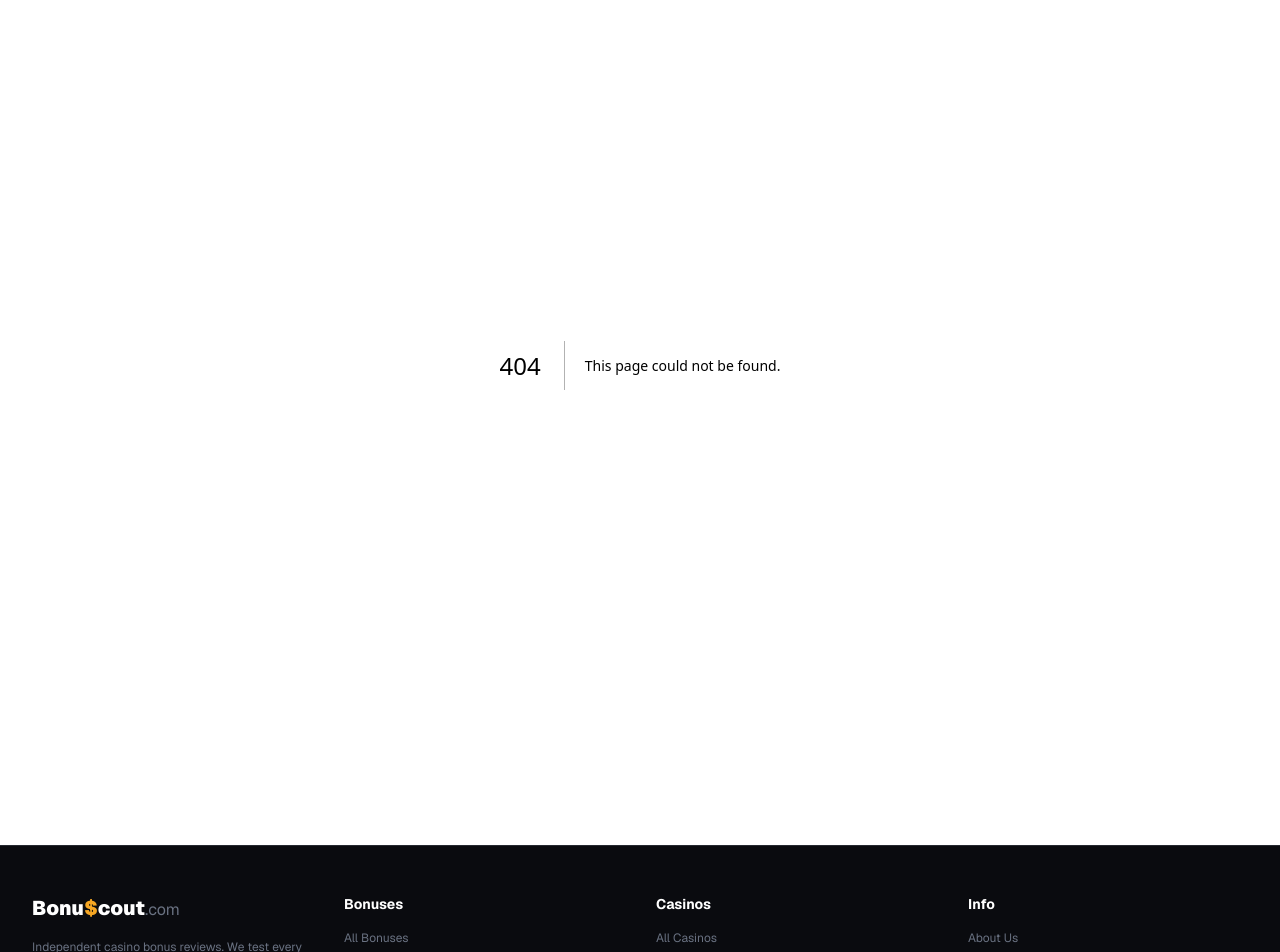
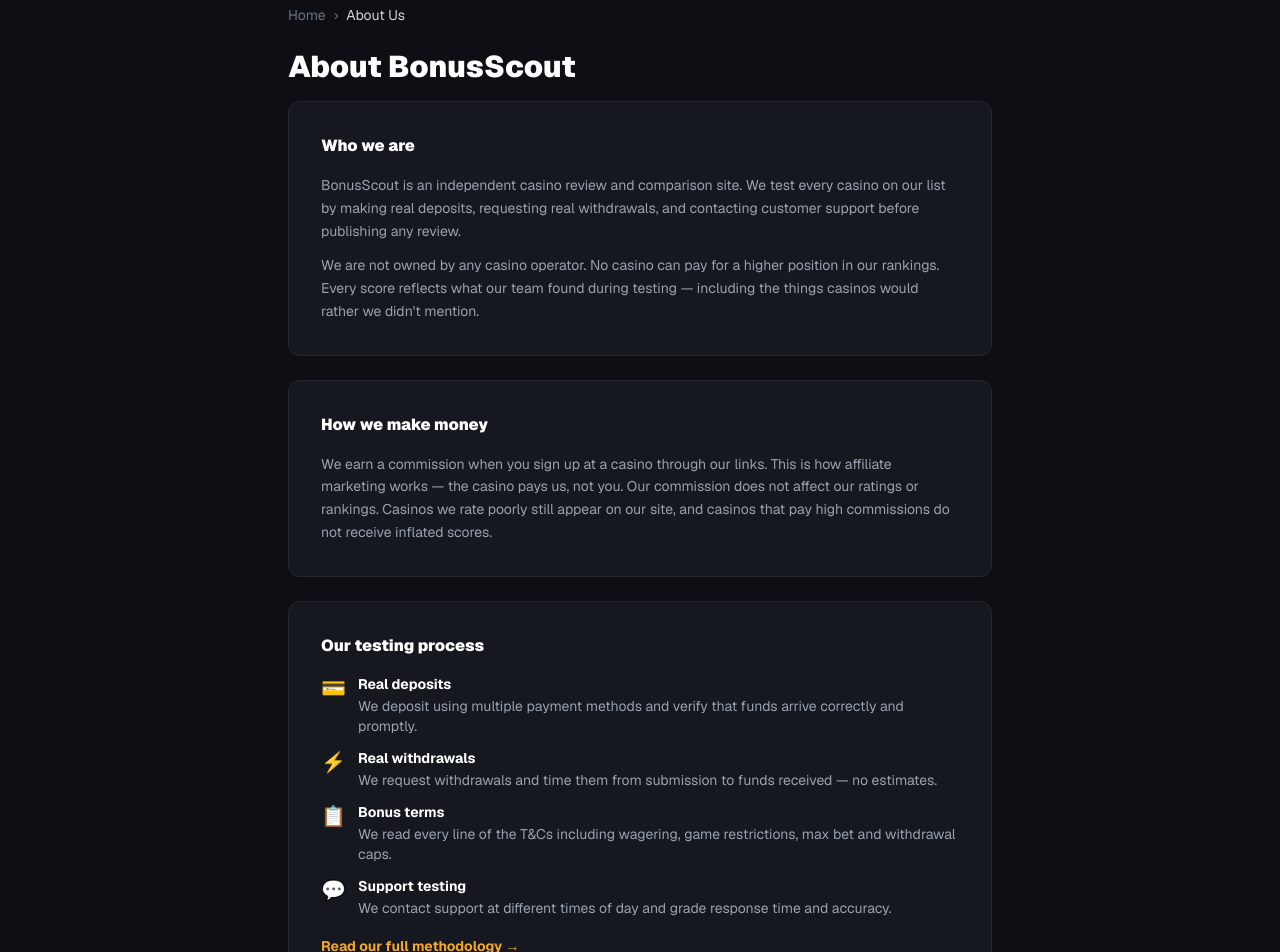
Before and after one commit to MVisionsML/bonuscout, a Next.js app: page /about in a window 1280 px wide. Before the commit this address had no page. Shown: the part 100-1052 px from the top of the page. Built offline with nearby package versions, Linux system fonts and the light colour scheme.

Commit message:
feat: about page

```diff
--- /dev/null
+++ b/src/app/about/page.tsx
@@ -0,0 +1,66 @@
+import Link from 'next/link'
+import { Metadata } from 'next'
+
+export const metadata: Metadata = {
+  title: 'About BonusScout — Independent Casino Bonus Reviews',
+  description: 'About BonusScout. We are an independent casino review site that tests every bonus before recommending it. Learn about our methodology and team.',
+}
+
+export default function AboutPage() {
+  return (
+    <div className="max-w-3xl mx-auto px-4 sm:px-6 lg:px-8 py-10">
+      <div className="text-sm text-gray-500 mb-6">
+        <Link href="/" className="hover:text-[#F5A623]">Home</Link>
+        <span className="mx-2">›</span>
+        <span className="text-gray-300">About Us</span>
+      </div>
+
+      <h1 className="text-3xl font-black text-white mb-4">About BonusScout</h1>
+
+      <div className="space-y-6">
+        <div className="bg-[#161820] border border-[#252830] rounded-xl p-6 md:p-8">
+          <h2 className="font-black text-white mb-4">Who we are</h2>
+          <div className="text-gray-400 text-sm leading-relaxed space-y-3">
+            <p>BonusScout is an independent casino review and comparison site. We test every casino on our list by making real deposits, requesting real withdrawals, and contacting customer support before publishing any review.</p>
+            <p>We are not owned by any casino operator. No casino can pay for a higher position in our rankings. Every score reflects what our team found during testing — including the things casinos would rather we didn&apos;t mention.</p>
+          </div>
+        </div>
+
+        <div className="bg-[#161820] border border-[#252830] rounded-xl p-6 md:p-8">
+          <h2 className="font-black text-white mb-4">How we make money</h2>
+          <p className="text-gray-400 text-sm leading-relaxed">We earn a commission when you sign up at a casino through our links. This is how affiliate marketing works — the casino pays us, not you. Our commission does not affect our ratings or rankings. Casinos we rate poorly still appear on our site, and casinos that pay high commissions do not receive inflated scores.</p>
+        </div>
+
+        <div className="bg-[#161820] border border-[#252830] rounded-xl p-6 md:p-8">
+          <h2 className="font-black text-white mb-4">Our testing process</h2>
+          <div className="space-y-3 text-sm text-gray-400">
+            {[
+              { icon: '💳', title: 'Real deposits', desc: 'We deposit using multiple payment methods and verify that funds arrive correctly and promptly.' },
+              { icon: '⚡', title: 'Real withdrawals', desc: 'We request withdrawals and time them from submission to funds received — no estimates.' },
+              { icon: '📋', title: 'Bonus terms', desc: 'We read every line of the T&Cs including wagering, game restrictions, max bet and withdrawal caps.' },
+              { icon: '💬', title: 'Support testing', desc: 'We contact support at different times of day and grade response time and accuracy.' },
+            ].map(item => (
+              <div key={item.title} className="flex gap-3">
+                <span className="text-xl flex-shrink-0">{item.icon}</span>
+                <div>
+                  <div className="font-bold text-white mb-0.5">{item.title}</div>
+                  <p>{item.desc}</p>
+                </div>
+              </div>
+            ))}
+          </div>
+          <div className="mt-4">
+            <Link href="/methodology" className="text-[#F5A623] text-sm font-bold hover:underline">
+              Read our full methodology →
+            </Link>
+          </div>
+        </div>
+
+        <div className="bg-[#161820] border border-[#252830] rounded-xl p-6">
+          <h2 className="font-black text-white mb-4">Contact</h2>
+          <p className="text-gray-400 text-sm">For partnerships, corrections or media enquiries: <span className="text-[#F5A623]">hello@bonuscout.com</span></p>
+        </div>
+      </div>
+    </div>
+  )
+}
```
